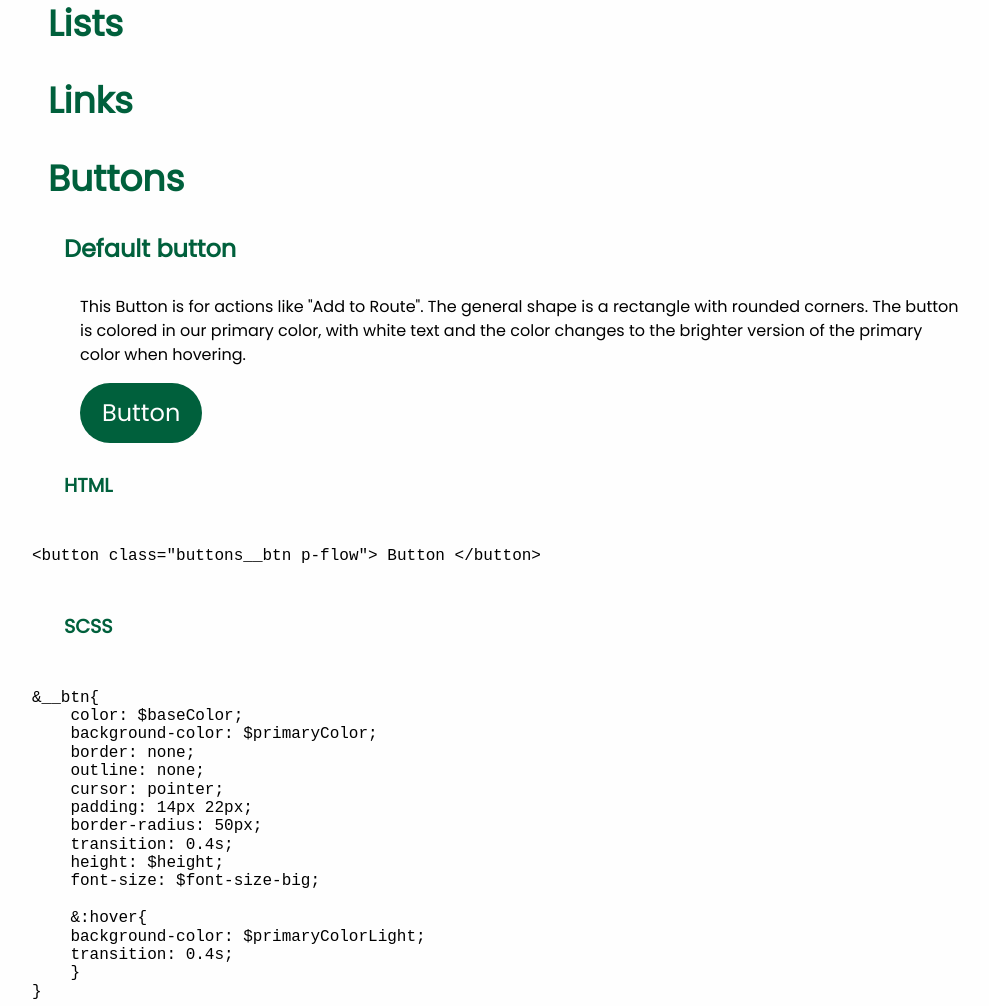
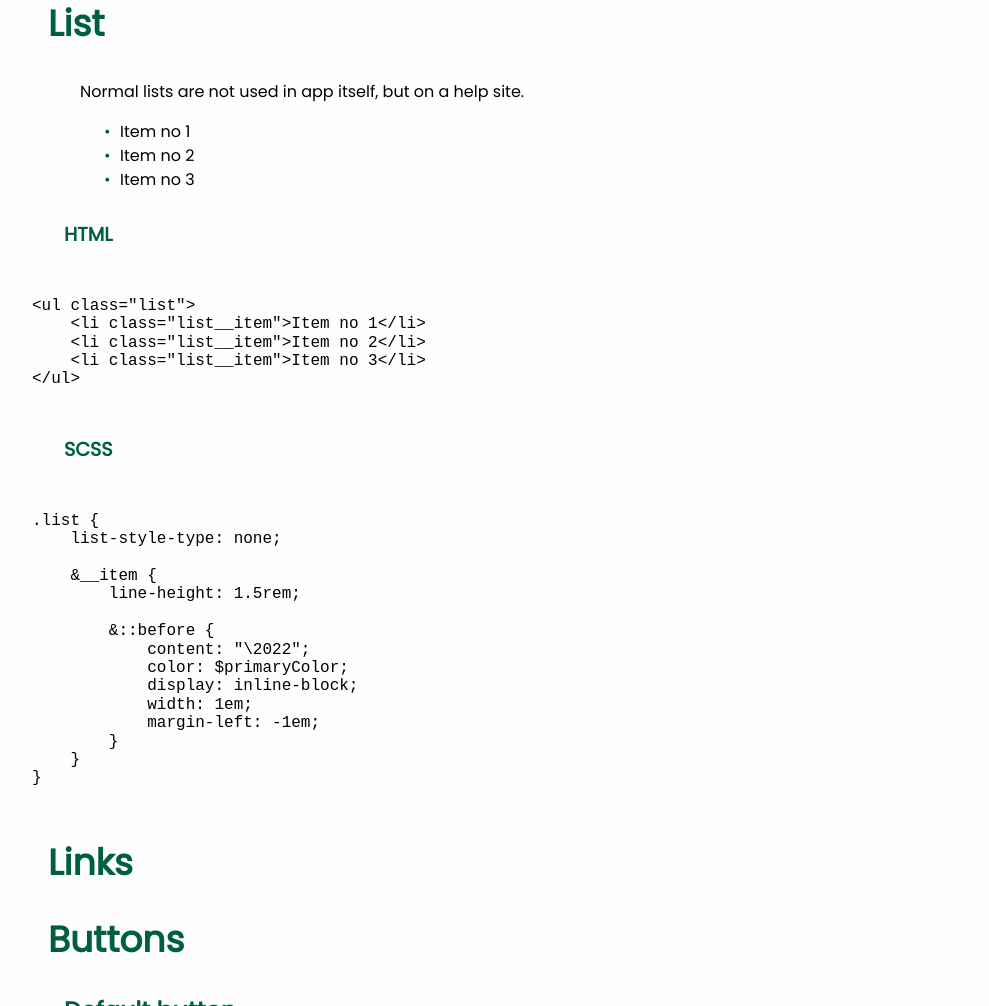
Before and after one commit to Sebsii/Styleguide-AllyMap, a website built with Parcel: page src/index.html in a window 1280 px wide. Shown: the part 4734-5740 px from the top of the page, without its empty margins (144-1133 px from the left). Built offline with nearby package versions, Linux system fonts and the light colour scheme.

Commit message:
add list component

```diff
--- a/src/index.html
+++ b/src/index.html
@@ -212,7 +212,41 @@
                 <h3>Headings</h3>
             </section>
             <section class="minor-section">
-                <h3>Lists</h3>
+                <h3>List</h3>
+                <p class="p-flow">
+                    Normal lists are not used in app itself, but on a help site.
+                </p>
+                <ul class="list p-flow">
+                    <li class="list__item">Item no 1</li>
+                    <li class="list__item">Item no 2</li>
+                    <li class="list__item">Item no 3</li>
+                </ul>
+                <h5>HTML</h5>
+                <pre><code class="lang-html">
+&lt;ul class=&quot;list&quot;&gt;
+    &lt;li class=&quot;list__item&quot;&gt;Item no 1&lt;/li&gt;
+    &lt;li class=&quot;list__item&quot;&gt;Item no 2&lt;/li&gt;
+    &lt;li class=&quot;list__item&quot;&gt;Item no 3&lt;/li&gt;
+&lt;/ul&gt;
+                </code></pre>
+                <h5>SCSS</h5>
+                <pre><code class="lang-scss">
+.list {
+    list-style-type: none;
+
+    &__item {
+        line-height: 1.5rem;
+
+        &::before {
+            content: "\2022";
+            color: $primaryColor;
+            display: inline-block;
+            width: 1em;
+            margin-left: -1em;
+        }
+    }
+}
+                </code></pre>
             </section>
             <section class="minor-section">
                 <h3>Links</h3>
```
